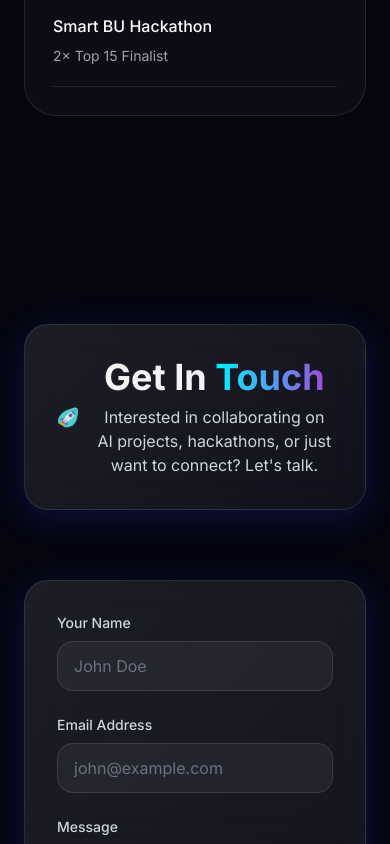
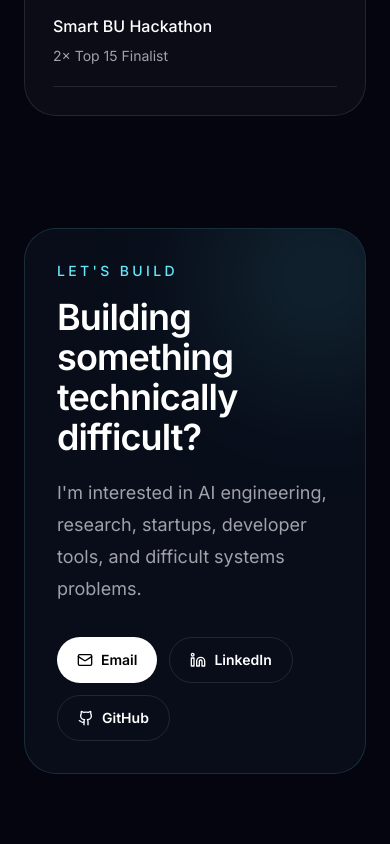
Before and after one commit to adityapurohit01/my_portfolio, a Next.js app: page / in a window 390 px wide. Shown: the part 11156-12000 px from the top of the page. Built offline with nearby package versions, Linux system fonts and the light colour scheme.

Commit message:
Portfolio rebuild: src/components/Contact.tsx

```diff
--- a/src/components/Contact.tsx
+++ b/src/components/Contact.tsx
@@ -1,166 +1,20 @@
-"use client";
-
-import { motion } from "framer-motion";
-import { Mail, Linkedin, Github, Send } from "lucide-react";
-import { useState } from "react";
-import LottieAnimation from "./LottieAnimation";
+import { Github, Linkedin, Mail } from "lucide-react";
 
 export default function Contact() {
-  const [formData, setFormData] = useState({
-    name: "",
-    email: "",
-    message: "",
-  });
-  const [submitted, setSubmitted] = useState(false);
-
-  const handleSubmit = (e: React.FormEvent) => {
-    e.preventDefault();
-    // Open mailto with pre-filled fields
-    const subject = encodeURIComponent(`Portfolio Contact from ${formData.name}`);
-    const body = encodeURIComponent(`Name: ${formData.name}\nEmail: ${formData.email}\n\n${formData.message}`);
-    window.open(`mailto:adityapurohit839@gmail.com?subject=${subject}&body=${body}`);
-    setSubmitted(true);
-    setTimeout(() => setSubmitted(false), 3000);
-  };
-
   return (
-    <section id="contact" className="relative py-24 z-10 w-full max-w-7xl mx-auto px-6">
-      <motion.div
-        initial={{ opacity: 0, y: 20 }}
-        whileInView={{ opacity: 1, y: 0 }}
-        viewport={{ once: true }}
-        transition={{ duration: 0.6 }}
-        className="mb-16 text-center"
-      >
-        <div className="glass-panel inline-block p-8 rounded-3xl relative overflow-hidden backdrop-blur-md bg-white/5 border-white/10 shadow-[0_8px_32px_0_rgba(0,0,0,0.5)]">
-          <div className="flex items-center justify-center gap-4">
-            <LottieAnimation src="/coding-animation.json" className="w-16 h-16 md:w-20 md:h-20" />
-            <div>
-              <h2 className="text-4xl md:text-5xl font-bold mb-2">
-                Get In <span className="text-transparent bg-clip-text bg-gradient-to-r from-neon-cyan to-neon-purple">Touch</span>
-              </h2>
-              <p className="text-gray-300 max-w-2xl">
-                Interested in collaborating on AI projects, hackathons, or just want to connect? Let's talk.
-              </p>
-            </div>
+    <section id="contact" className="mx-auto max-w-7xl px-6 pb-28 lg:px-8">
+      <div className="relative overflow-hidden rounded-[2rem] border border-cyan-300/15 bg-cyan-300/[0.04] p-8 sm:p-12">
+        <div className="absolute -right-16 -top-16 h-56 w-56 rounded-full bg-cyan-300/10 blur-3xl" aria-hidden="true" />
+        <div className="relative max-w-3xl">
+          <p className="text-sm font-medium uppercase tracking-[0.24em] text-cyan-300">Let&apos;s build</p>
+          <h2 className="mt-4 text-4xl font-semibold tracking-tight text-white sm:text-6xl">Building something technically difficult?</h2>
+          <p className="mt-5 text-lg leading-8 text-zinc-400">I&apos;m interested in AI engineering, research, startups, developer tools, and difficult systems problems.</p>
+          <div className="mt-8 flex flex-wrap gap-3">
+            <a href="mailto:adityapurohit839@gmail.com" className="inline-flex items-center gap-2 rounded-full bg-white px-5 py-3 text-sm font-semibold text-black transition hover:bg-cyan-200"><Mail size={16} /> Email</a>
+            <a href="https://www.linkedin.com/in/aditya-purohit-04a3a3233/" target="_blank" rel="noreferrer" className="inline-flex items-center gap-2 rounded-full border border-white/10 px-5 py-3 text-sm font-semibold text-white transition hover:border-white/25"><Linkedin size={16} /> LinkedIn</a>
+            <a href="https://github.com/adityapurohit01" target="_blank" rel="noreferrer" className="inline-flex items-center gap-2 rounded-full border border-white/10 px-5 py-3 text-sm font-semibold text-white transition hover:border-white/25"><Github size={16} /> GitHub</a>
           </div>
         </div>
-      </motion.div>
-
-      <div className="grid md:grid-cols-2 gap-12 items-start">
-        {/* Contact Form */}
-        <motion.form
-          onSubmit={handleSubmit}
-          initial={{ opacity: 0, x: -30 }}
-          whileInView={{ opacity: 1, x: 0 }}
-          viewport={{ once: true }}
-          transition={{ duration: 0.6 }}
-          className="glass-panel p-8 rounded-3xl relative overflow-hidden backdrop-blur-md bg-white/5 border-white/10 shadow-[0_8px_32px_0_rgba(0,0,0,0.5)] space-y-6"
-        >
-          <div>
-            <label htmlFor="name" className="block text-sm font-medium text-gray-300 mb-2">Your Name</label>
-            <input
-              id="name"
-              type="text"
-              required
-              value={formData.name}
-              onChange={(e) => setFormData({...formData, name: e.target.value})}
-              className="w-full px-4 py-3 bg-white/5 border border-white/10 rounded-2xl text-white placeholder-gray-500 focus:outline-none focus:border-neon-cyan/50 focus:shadow-[0_0_20px_rgba(0,243,255,0.1)] transition-all"
-              placeholder="John Doe"
-            />
-          </div>
-          <div>
-            <label htmlFor="email" className="block text-sm font-medium text-gray-300 mb-2">Email Address</label>
-            <input
-              id="email"
-              type="email"
-              required
-              value={formData.email}
-              onChange={(e) => setFormData({...formData, email: e.target.value})}
-              className="w-full px-4 py-3 bg-white/5 border border-white/10 rounded-2xl text-white placeholder-gray-500 focus:outline-none focus:border-neon-cyan/50 focus:shadow-[0_0_20px_rgba(0,243,255,0.1)] transition-all"
-              placeholder="john@example.com"
-            />
-          </div>
-          <div>
-            <label htmlFor="message" className="block text-sm font-medium text-gray-300 mb-2">Message</label>
-            <textarea
-              id="message"
-              required
-              rows={5}
-              value={formData.message}
-              onChange={(e) => setFormData({...formData, message: e.target.value})}
-              className="w-full px-4 py-3 bg-white/5 border border-white/10 rounded-2xl text-white placeholder-gray-500 focus:outline-none focus:border-neon-cyan/50 focus:shadow-[0_0_20px_rgba(0,243,255,0.1)] transition-all resize-none"
-              placeholder="Let's build something amazing together..."
-            />
-          </div>
-          <motion.button
-            type="submit"
-            whileHover={{ scale: 1.02 }}
-            whileTap={{ scale: 0.98 }}
-            className="w-full clay-btn px-8 py-4 font-semibold text-white hover:text-neon-cyan transition-colors flex items-center justify-center gap-2"
-          >
-            <Send size={18} />
-            {submitted ? "Opening Email ✓" : "Send Message"}
-          </motion.button>
-        </motion.form>
-
-        {/* Contact Info Cards */}
-        <motion.div
-          initial={{ opacity: 0, x: 30 }}
-          whileInView={{ opacity: 1, x: 0 }}
-          viewport={{ once: true }}
-          transition={{ duration: 0.6 }}
-          className="space-y-6"
-        >
-          <a
-            href="mailto:adityapurohit839@gmail.com"
-            className="glass-panel p-6 rounded-2xl flex items-center gap-4 transition-all duration-300 hover:shadow-[0_8px_32px_0_rgba(0,243,255,0.15)] bg-white/5 backdrop-blur-md border-white/10 hover:border-neon-cyan/30 group block"
-          >
-            <div className="p-4 rounded-2xl bg-neon-cyan/10 border border-neon-cyan/20 group-hover:bg-neon-cyan/20 transition-colors">
-              <Mail className="w-6 h-6 text-neon-cyan" />
-            </div>
-            <div>
-              <h3 className="text-lg font-bold text-white group-hover:text-neon-cyan transition-colors">Email</h3>
-              <p className="text-sm text-gray-400">adityapurohit839@gmail.com</p>
-            </div>
-          </a>
-
-          <a
-            href="https://www.linkedin.com/in/aditya-purohit-04a3a3233/"
-            target="_blank"
-            rel="noreferrer"
-            className="glass-panel p-6 rounded-2xl flex items-center gap-4 transition-all duration-300 hover:shadow-[0_8px_32px_0_rgba(0,243,255,0.15)] bg-white/5 backdrop-blur-md border-white/10 hover:border-neon-cyan/30 group block"
-          >
-            <div className="p-4 rounded-2xl bg-neon-purple/10 border border-neon-purple/20 group-hover:bg-neon-purple/20 transition-colors">
-              <Linkedin className="w-6 h-6 text-neon-purple" />
-            </div>
-            <div>
-              <h3 className="text-lg font-bold text-white group-hover:text-neon-purple transition-colors">LinkedIn</h3>
-              <p className="text-sm text-gray-400">Connect with me</p>
-            </div>
-          </a>
-
-          <a
-            href="https://github.com/adityapurohit01"
-            target="_blank"
-            rel="noreferrer"
-            className="glass-panel p-6 rounded-2xl flex items-center gap-4 transition-all duration-300 hover:shadow-[0_8px_32px_0_rgba(0,243,255,0.15)] bg-white/5 backdrop-blur-md border-white/10 hover:border-neon-cyan/30 group block"
-          >
-            <div className="p-4 rounded-2xl bg-neon-pink/10 border border-neon-pink/20 group-hover:bg-neon-pink/20 transition-colors">
-              <Github className="w-6 h-6 text-neon-pink" />
-            </div>
-            <div>
-              <h3 className="text-lg font-bold text-white group-hover:text-neon-pink transition-colors">GitHub</h3>
-              <p className="text-sm text-gray-400">View my open-source work</p>
-            </div>
-          </a>
-
-          <div className="glass-panel p-6 rounded-2xl bg-white/5 backdrop-blur-md border-white/10 text-center">
-            <p className="text-gray-400 text-sm">Based in</p>
-            <p className="text-white font-bold text-lg">India 🇮🇳</p>
-            <p className="text-gray-400 text-xs mt-1">Bennett University — B.Tech CS (2023–2027)</p>
-          </div>
-        </motion.div>
       </div>
     </section>
   );
```
